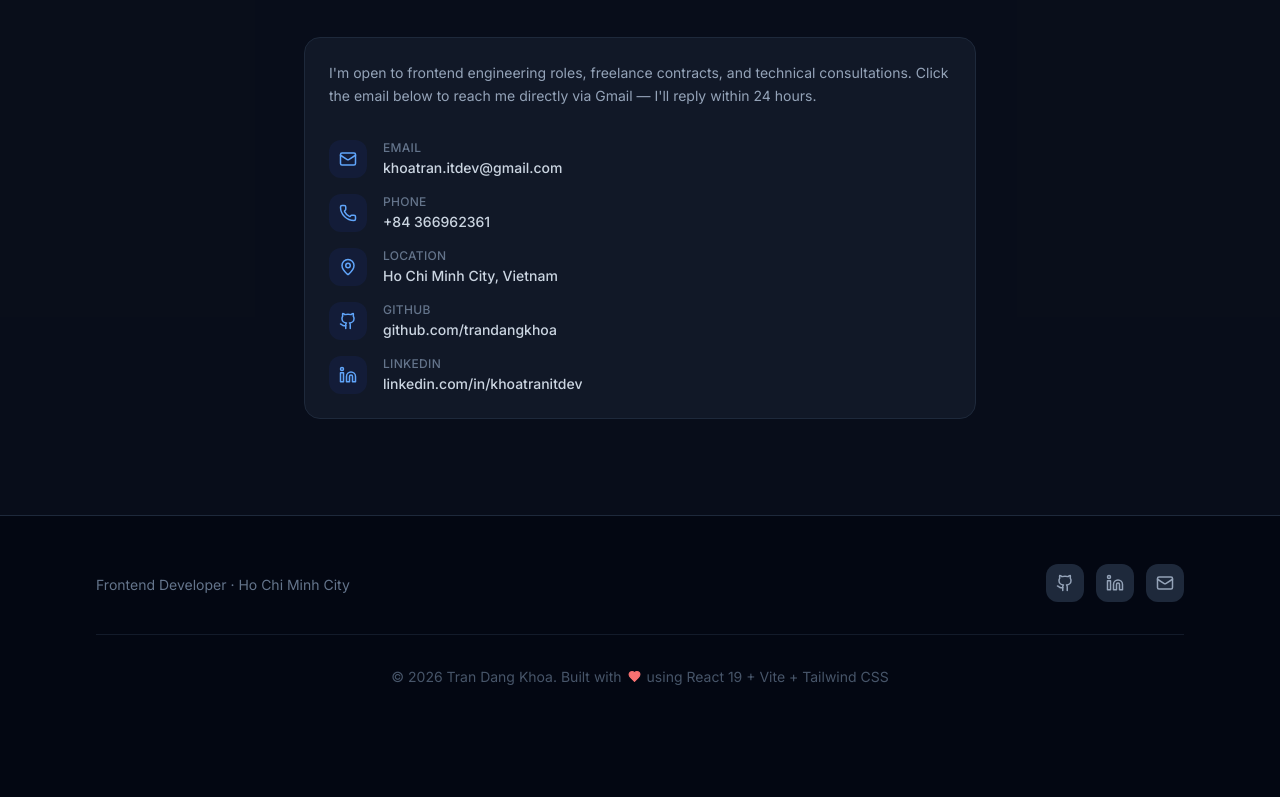
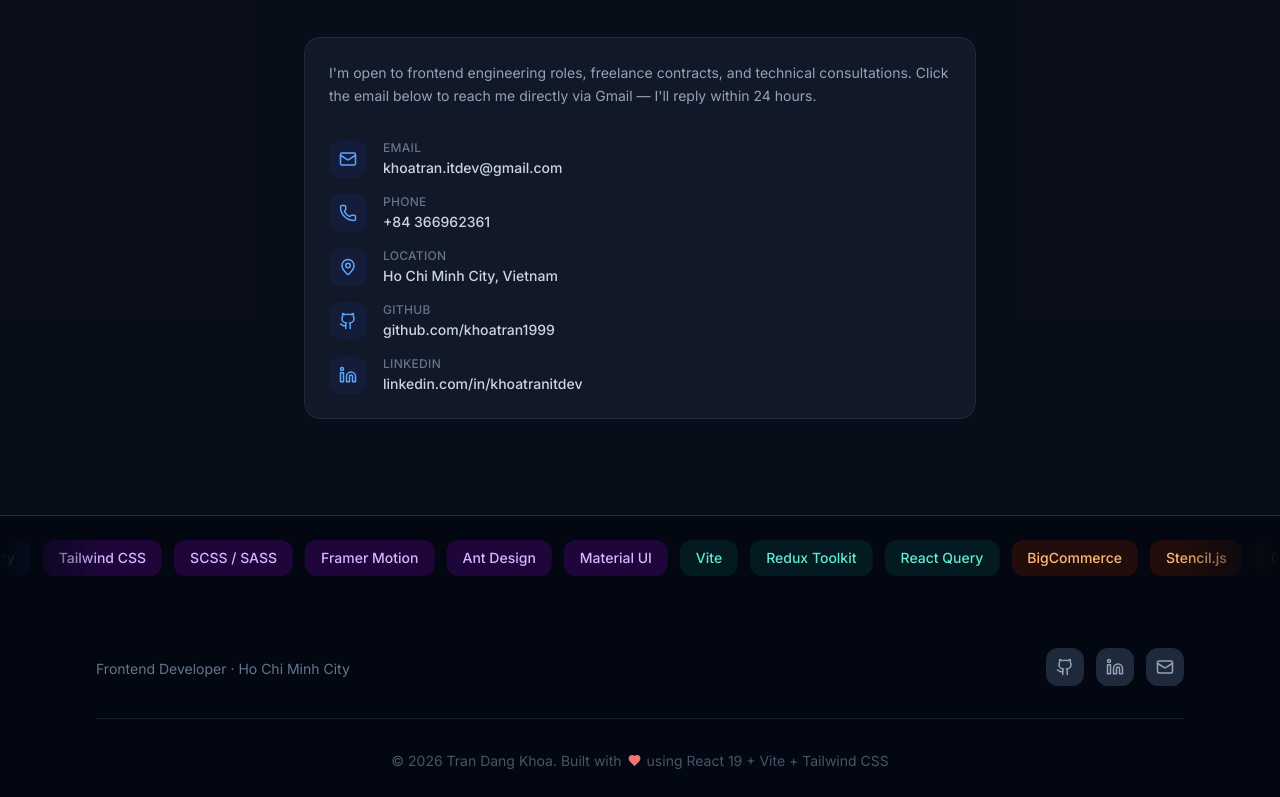
Before and after one commit to Khoatran1999/portfolio, a React (Vite) app: page / in a window 1280 px wide. Shown: the part 4510-5307 px from the top of the page. Before the commit the page ends 5245 px from the top, so only its background shows below. Built offline with nearby package versions, Linux system fonts and the light colour scheme.

Commit message:
feat: add skills marquee ticker to footer

```diff
--- a/src/components/layout/Footer.tsx
+++ b/src/components/layout/Footer.tsx
@@ -1,11 +1,44 @@
 import { Github, Linkedin, Mail, Heart } from 'lucide-react';
-import { personalInfo } from '@/data';
+import { personalInfo, skills } from '@/data';
+
+/* ── category colour map (same as SkillsSection) ─────────────────────────── */
+const categoryPill: Record<string, string> = {
+  Core: 'bg-blue-100 dark:bg-blue-950/50 text-blue-700 dark:text-blue-300',
+  Styling:
+    'bg-purple-100 dark:bg-purple-950/50 text-purple-700 dark:text-purple-300',
+  Ecosystem: 'bg-teal-100 dark:bg-teal-950/50 text-teal-700 dark:text-teal-300',
+  Platform:
+    'bg-orange-100 dark:bg-orange-950/50 text-orange-700 dark:text-orange-300',
+  Tooling:
+    'bg-green-100 dark:bg-green-950/50 text-green-700 dark:text-green-300',
+  'AI Workflow':
+    'bg-rose-100 dark:bg-rose-950/50 text-rose-700 dark:text-rose-300',
+};
+
+const fallbackPill = categoryPill['Core'];
 
 export function Footer() {
   const year = new Date().getFullYear();
 
+  /* duplicate the list so the strip is seamless */
+  const loopSkills = [...skills, ...skills];
+
   return (
     <footer className="border-t border-slate-200 dark:border-slate-800 bg-white dark:bg-gray-950">
+      {/* ── Skills marquee ────────────────────────────────────────────── */}
+      <div className="overflow-hidden py-6 [mask-image:linear-gradient(to_right,transparent,black_8%,black_92%,transparent)]">
+        <div className="flex w-max gap-3 animate-marquee hover:[animation-play-state:paused]">
+          {loopSkills.map((skill, i) => (
+            <span
+              key={`${skill.name}-${i}`}
+              className={`shrink-0 px-4 py-2 rounded-xl text-sm font-medium select-none whitespace-nowrap ${categoryPill[skill.category] ?? fallbackPill}`}
+            >
+              {skill.name}
+            </span>
+          ))}
+        </div>
+      </div>
+
       <div className="container-max px-4 sm:px-6 lg:px-8 py-12">
         <div className="flex flex-col md:flex-row items-center justify-between gap-6">
           <div className="text-center md:text-left">
--- a/src/data/index.ts
+++ b/src/data/index.ts
@@ -14,13 +14,13 @@ export const personalInfo = {
   bio: "I'm a Frontend Developer with 3+ years of experience crafting high-performance web applications. I specialize in React.js architecture, BigCommerce e-commerce platforms, and premium UI engineering. I'm passionate about clean code, scalable architecture, and delivering exceptional user experiences that convert.",
   location: 'Ho Chi Minh City, Vietnam',
   email: 'khoatran.itdev@gmail.com',
-  github: 'https://github.com/trandangkhoa',
+  github: 'https://github.com/khoatran1999',
   linkedin: 'https://www.linkedin.com/in/khoatranitdev/',
   phone: '+84 366962361',
 };
 
 export const socialLinks: SocialLink[] = [
-  { label: 'GitHub', href: 'https://github.com/trandangkhoa', icon: 'Github' },
+  { label: 'GitHub', href: 'https://github.com/khoatran1999', icon: 'Github' },
   {
     label: 'LinkedIn',
     href: 'https://www.linkedin.com/in/khoatranitdev/',
--- a/src/sections/ContactSection.tsx
+++ b/src/sections/ContactSection.tsx
@@ -30,7 +30,7 @@ const CONTACTS = [
   {
     icon: Github,
     label: 'GitHub',
-    value: 'github.com/trandangkhoa',
+    value: 'github.com/khoatran1999',
     href: personalInfo.github,
     external: true,
   },
--- a/src/sections/HeroSection.tsx
+++ b/src/sections/HeroSection.tsx
@@ -7,15 +7,6 @@ import { Button } from '@/components/ui/Button';
 import { personalInfo } from '@/data';
 
 gsap.registerPlugin(SplitText);
-
-const TECH_STACK = [
-  'React 19',
-  'TypeScript',
-  'Tailwind CSS',
-  'Vite',
-  'BigCommerce',
-  'Framer Motion',
-];
 
 export function HeroSection() {
   const nameRef = useRef<HTMLSpanElement>(null);
@@ -209,7 +200,7 @@ export function HeroSection() {
           initial={{ opacity: 0 }}
           animate={{ opacity: 1 }}
           transition={{ duration: 0.6, delay: 0.5 }}
-          className="flex items-center justify-center gap-4 mb-16"
+          className="flex items-center justify-center gap-4"
         >
           <a
             href={personalInfo.github}
@@ -231,25 +222,6 @@ export function HeroSection() {
             LinkedIn
           </a>
         </motion.div>
-
-        {/* Tech stack preview */}
-        <motion.div
-          ref={techRowRef}
-          initial={{ opacity: 0, y: 20 }}
-          animate={{ opacity: 1, y: 0 }}
-          transition={{ duration: 0.6, delay: 0.6 }}
-          className="flex flex-wrap items-center justify-center gap-3"
-        >
-          {TECH_STACK.map((tech) => (
-            <span
-              key={tech}
-              data-tag
-              className="px-3 py-1.5 rounded-lg bg-slate-100 dark:bg-slate-800/80 text-slate-600 dark:text-slate-400 text-sm font-medium border border-slate-200 dark:border-slate-700/60 cursor-default"
-            >
-              {tech}
-            </span>
-          ))}
-        </motion.div>
       </div>
 
       {/* Scroll indicator */}
--- a/tailwind.config.js
+++ b/tailwind.config.js
@@ -27,6 +27,7 @@ export default {
         "fade-in": "fadeIn 0.5s ease-in-out",
         "slide-up": "slideUp 0.5s ease-out",
         gradient: "gradient 8s ease infinite",
+        marquee: "marquee 40s linear infinite",
       },
       keyframes: {
         fadeIn: {
@@ -41,6 +42,10 @@ export default {
           "0%, 100%": { backgroundPosition: "0% 50%" },
           "50%": { backgroundPosition: "100% 50%" },
         },
+        marquee: {
+          "0%": { transform: "translateX(0%)" },
+          "100%": { transform: "translateX(-50%)" },
+        },
       },
       backgroundSize: {
         "200%": "200% 200%",
```
